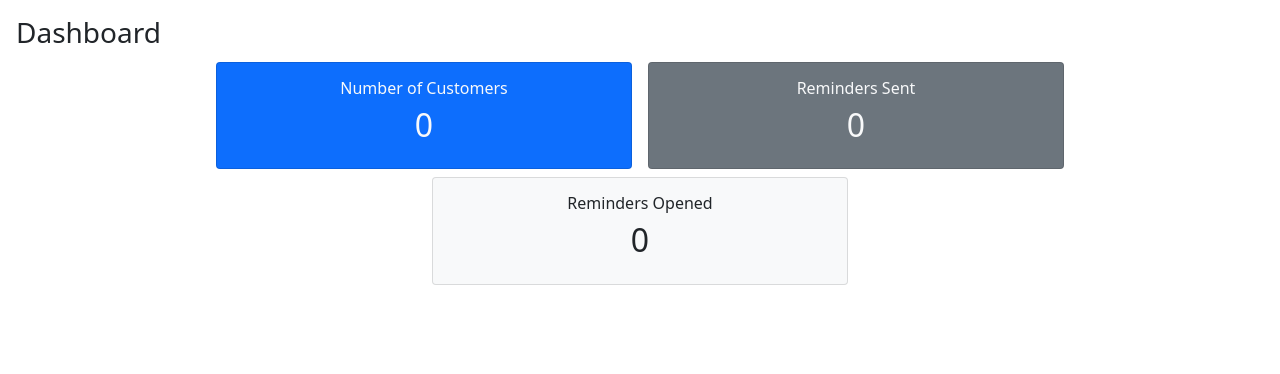
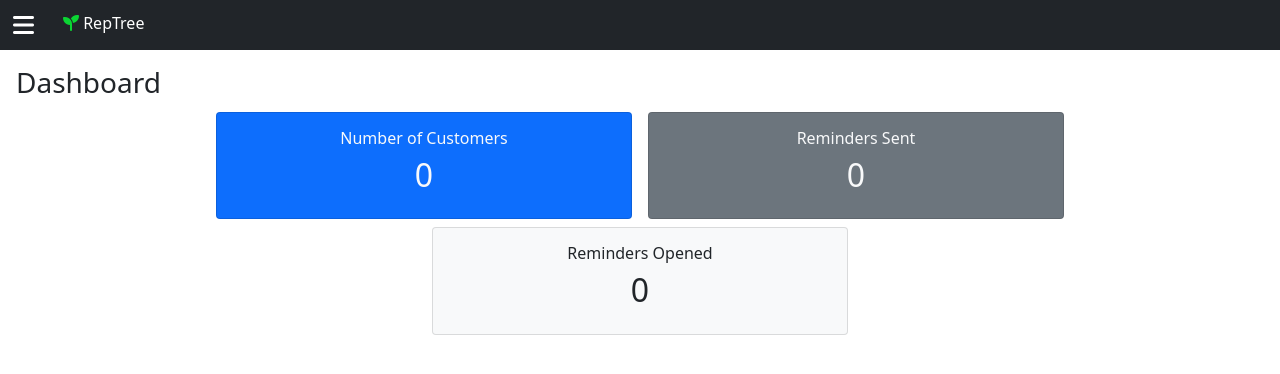
Before and after one commit to jacobcambell/reptree, a React (Create React App) app in the folder frontend/: page /dashboard in a window 1280 px wide. Shown: the top 374 px of the page. Built offline with nearby package versions, Linux system fonts and the light colour scheme; sample sign-in values are in the browser's storage.

Commit message:
Temporary nav changes

```diff
--- a/frontend/src/components/Dashboard/Dashboard.module.css
+++ b/frontend/src/components/Dashboard/Dashboard.module.css
@@ -1,7 +1,3 @@
-.nav {
-  height: 100vh;
-}
-
 .main {
   height: 100vh;
   overflow-y: auto;
--- a/frontend/src/components/Dashboard/Dashboard.module.scss
+++ b/frontend/src/components/Dashboard/Dashboard.module.scss
@@ -1,7 +1,8 @@
 $navWidth: 300px;
 
 .nav {
-    height: 100vh;
+    // height: 100vh;
+    // height: 100px;
 }
 
 .main {
--- a/frontend/src/components/Dashboard/Nav/index.js
+++ b/frontend/src/components/Dashboard/Nav/index.js
@@ -2,17 +2,30 @@ import { Link } from 'react-router-dom'
 import styles from '../Dashboard.module.css';
 
 const Nav = () => {
+
+    const clickMenu = () => {
+        alert();
+    }
+
     return (
-        <div className={`${styles.nav} d-none d-xxl-block navbar-dark bg-dark col-12 col-xxl-2`}>
-            <Link className="d-table navbar-brand px-3 py-3" to="/dashboard">RepTree</Link>
+        <div className={`${styles.nav} navbar-dark bg-dark py-1`}>
+            <i onClick={clickMenu} className="fas fa-bars text-white fs-4 p-2 btn mx-1"></i>
+            <Link to="/dashboard" className="text-white text-decoration-none mx-3" href="#"><i className="fas fa-seedling" style={{ color: '#0BD533' }}></i> RepTree</Link>
 
-            <ul className="nav nav-pills flex-column">
-                <Link to="/dashboard" className="nav-link text-white" aria-current="page"><i className="fas fa-signal pe-2"></i>Dashboard</Link>
-                <Link to="/dashboard/all" className="nav-link text-white"><i className="fas fa-users pe-2"></i>All Customers</Link>
-                <Link to="/dashboard/create-customer" className="nav-link text-white"><i className="far fa-plus-square pe-2"></i>Create Customer</Link>
-                <Link to="/dashboard/my-brand" className="nav-link text-white"><i className="fas fa-star pe-2"></i>My Brand</Link>
-                <Link to="/dashboard/settings" className="nav-link text-white"><i className="fas fa-cog pe-2"></i>Settings</Link>
-            </ul>
+            <div className="row g-0">
+                <div className="col-2 d-none">
+                    <Link className="d-inline-block" to="/dashboard">RepTree</Link>
+                </div>
+                <div className="col-10 d-none">
+                    <Link to="/dashboard" className="p-3 text-decoration-none text-white" aria-current="page"><i className="fas fa-signal pe-2"></i>Dashboard</Link>
+                    <Link to="/dashboard/all" className="text-decoration-none text-white"><i className="fas fa-users pe-2"></i>All Customers</Link>
+                    <Link to="/dashboard/create-customer" className="text-decoration-none text-white"><i className="far fa-plus-square pe-2"></i>Create Customer</Link>
+                    <Link to="/dashboard/my-brand" className="text-decoration-none text-white"><i className="fas fa-star pe-2"></i>My Brand</Link>
+                    <Link to="/dashboard/settings" className="text-decoration-none text-white"><i className="fas fa-cog pe-2"></i>Settings</Link>
+                </div>
+            </div>
+
+
         </div>
     );
 }
```
Also changed, not shown: 1 other file (tests, documents, lock files or other folders).
